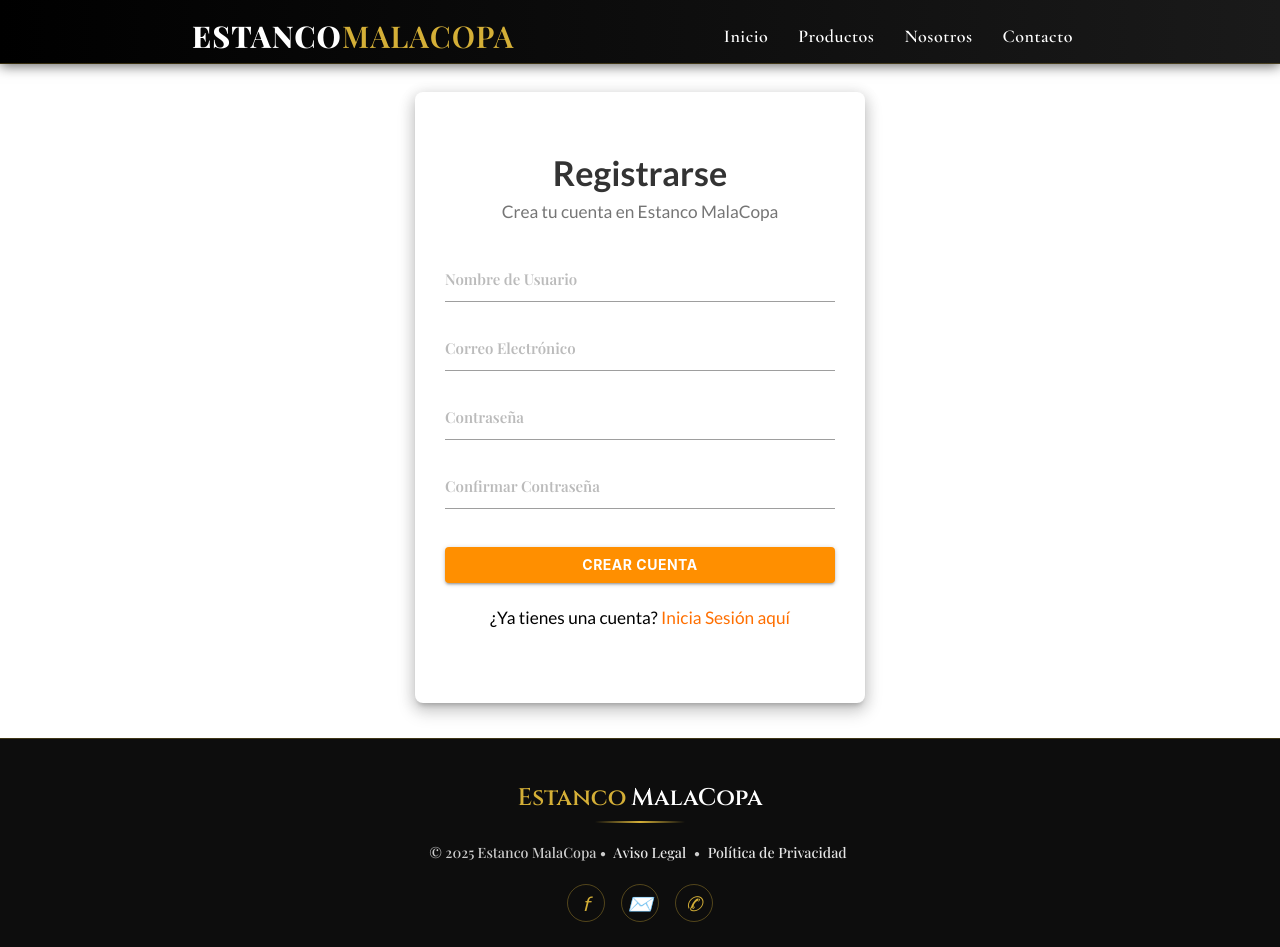
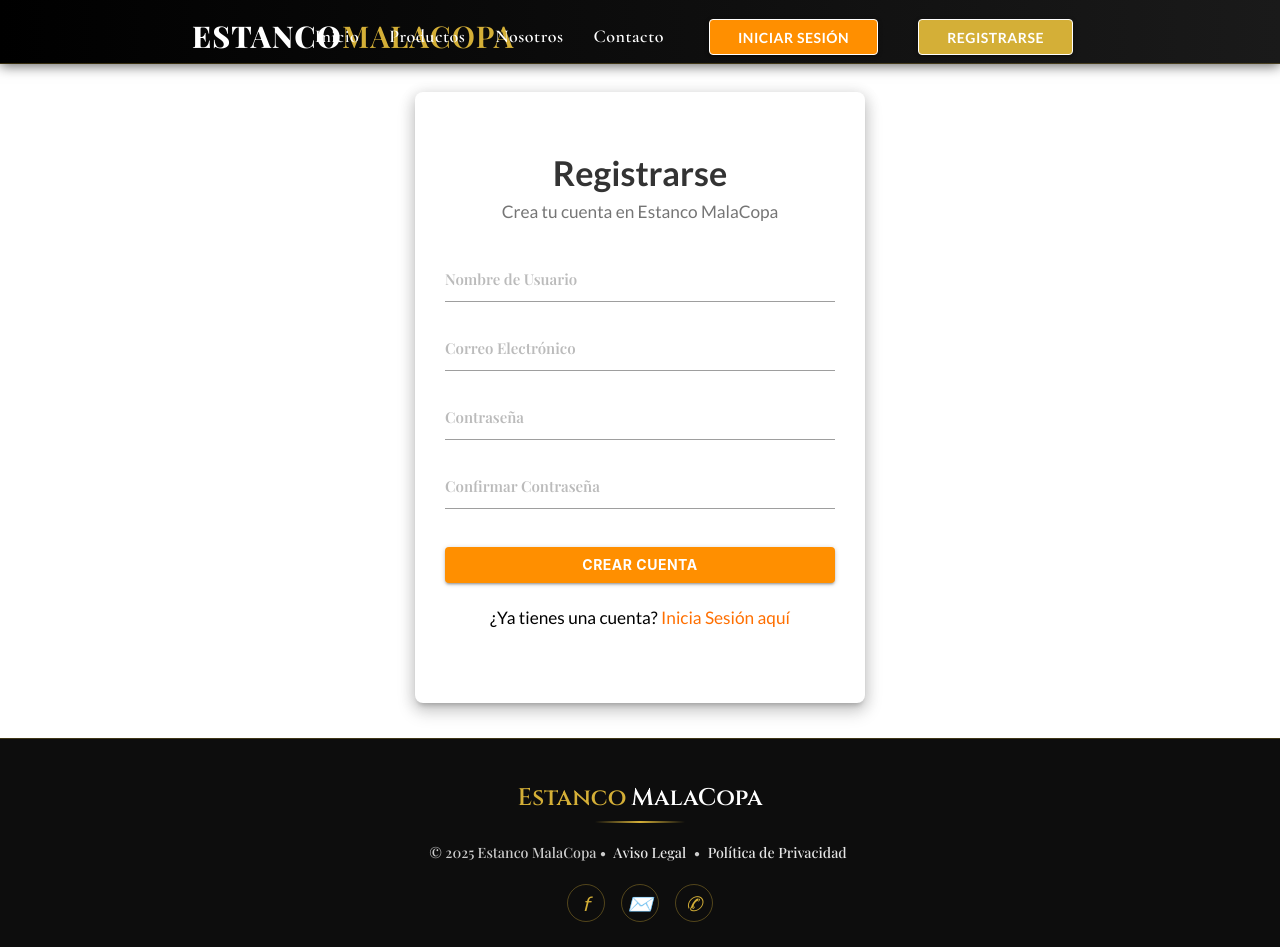
Before and after one commit to PabloTrujilloArtunduaga/computacion-cliente, a React (Vite) app in the folder paginaLW/: page /register in a window 1280 px wide. Built offline with nearby package versions, Linux system fonts and the light colour scheme.

Commit message:
Botones Reg y log en header

```diff
--- a/paginaLW/src/components/Navbar.jsx
+++ b/paginaLW/src/components/Navbar.jsx
@@ -36,6 +36,18 @@
             {location.pathname === "/productos" && (
               <li><Link to="/carrito" className="nav-link">Carrito 🛒</Link></li>
             )}
+
+            {/* --- NUEVOS BOTONES AÑADIDOS AQUÍ --- */}
+            <li style={{ marginLeft: '15px' }}>
+              <Link to="/login" className="btn amber darken-3 black-text   " style={{ border: '1px solid white', borderRadius: '4px' }}>
+                Iniciar Sesión
+              </Link>
+            </li>
+            <li style={{ marginLeft: '10px' }}>
+              <Link to="/register" className="btn " style={{ border: '1px solid white', borderRadius: '4px' }}>
+                Registrarse
+              </Link>
+            </li>
           </ul>
         </div>
       </nav>
@@ -50,6 +62,19 @@
         {location.pathname === "/productos" && (
           <li><Link to="/carrito" className="nav-link-mobile">Carrito 🛒</Link></li>
         )}
+
+        {/* --- Registro/Login --- */}
+        <li className="divider"></li>
+        <li>
+          <Link to="/login" className="nav-link-mobile">
+            <i className="material-icons left">login</i> Iniciar Sesión
+          </Link>
+        </li>
+        <li>
+          <Link to="/register" className="nav-link-mobile">
+            <i className="material-icons left">person_add</i> Registrarse
+          </Link>
+        </li>
       </ul>
     </>
   );
```
